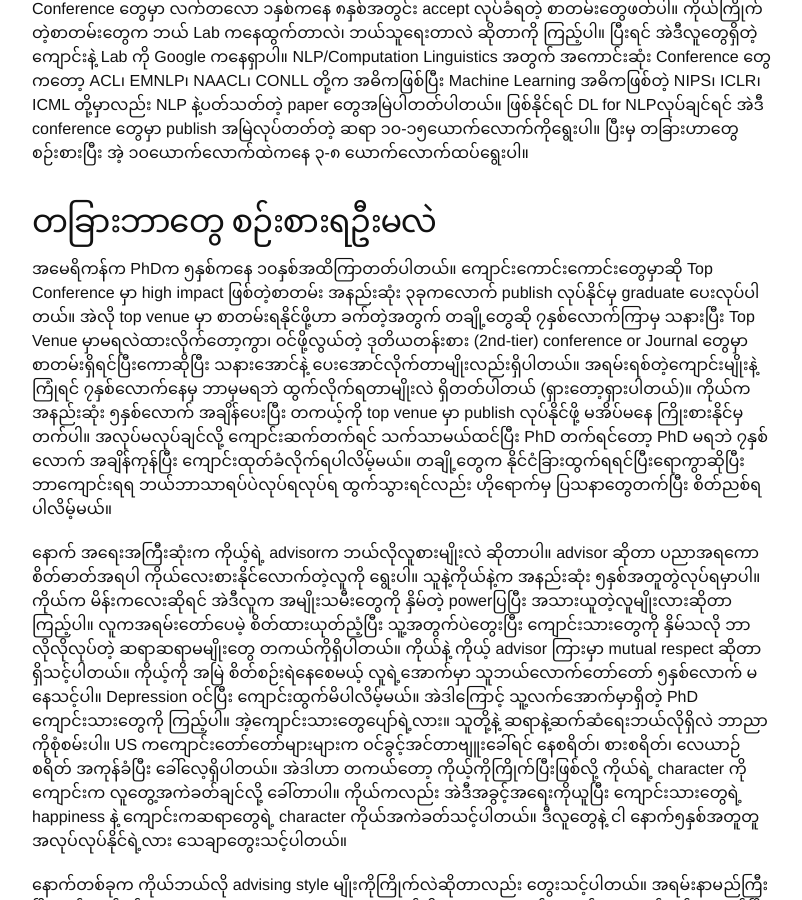
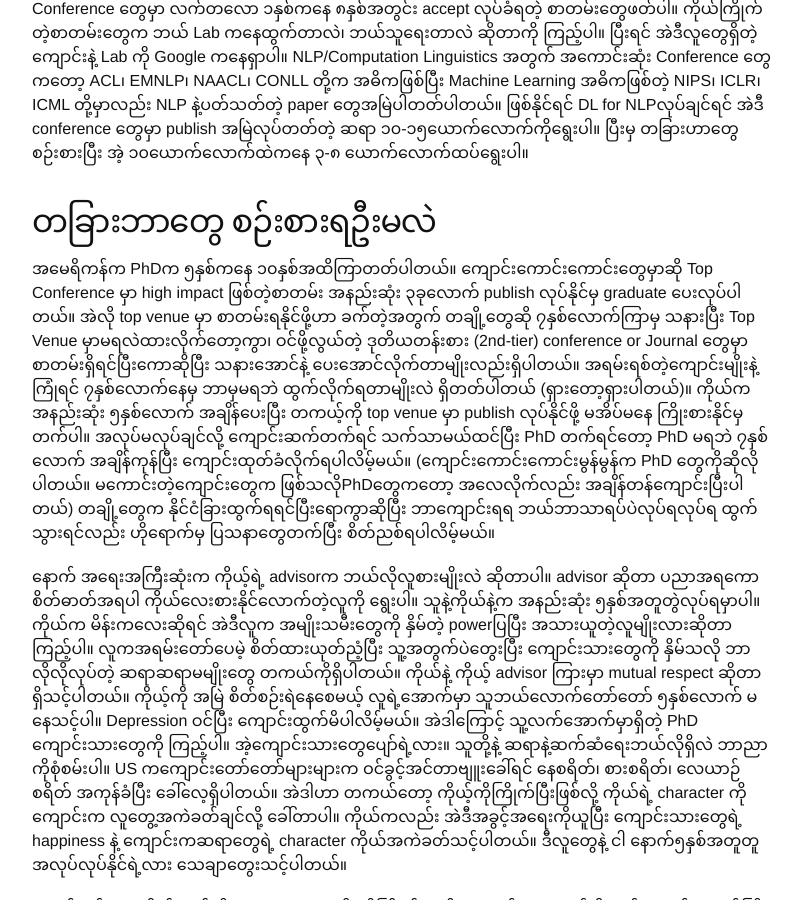
Before and after one commit to phu-pmh/logs, a Jekyll site: the page built from _posts/2017-10-14-PhD-application-tips.md, in a window 1280 px wide and 900 px high, scrolled down 1903 px. Shown: the whole window, without its empty margins (238-1040 px from the left). Built offline with Jekyll 4.4.1, drawn with Linux system fonts in a browser that asks for light colours; comment, search, counter and statistics services are not loaded.

Commit message:
Update 2017-10-14-PhD-application-tips.md

```diff
--- a/_posts/2017-10-14-PhD-application-tips.md
+++ b/_posts/2017-10-14-PhD-application-tips.md
@@ -28,7 +28,7 @@ mathjax: false
 အဲတော့ NLP လုပ်ချင်တဲ့လူတွေက NLP နဲ့ပတ်သတ်တဲ့ Top Conference တွေမှာ လက်တလော ၁နှစ်ကနေ ၈နှစ်အတွင်း accept လုပ်ခံရတဲ့ စာတမ်းတွေဖတ်ပါ။ ကိုယ်ကြိုက်တဲ့စာတမ်းတွေက ဘယ် Lab ကနေထွက်တာလဲ၊ ဘယ်သူရေးတာလဲ ဆိုတာကို ကြည့်ပါ။ ပြီးရင် အဲဒီလူတွေရှိတဲ့ ကျောင်းနဲ့ Lab ကို Google ကနေရှာပါ။ NLP/Computation Linguistics အတွက် အကောင်းဆုံး Conference တွေကတော့ ACL၊ EMNLP၊ NAACL၊ CONLL တို့က အဓိကဖြစ်ပြီး Machine Learning အဓိကဖြစ်တဲ့ NIPS၊ ICLR၊ ICML တို့မှာလည်း NLP နဲ့ပတ်သတ်တဲ့ paper တွေအမြဲပါတတ်ပါတယ်။ ဖြစ်နိုင်ရင် DL for NLPလုပ်ချင်ရင် အဲဒီ conference တွေမှာ publish အမြဲလုပ်တတ်တဲ့ ဆရာ ၁၀-၁၅ယောက်လောက်ကိုရွေးပါ။ ပြီးမှ တခြားဟာတွေစဉ်းစားပြီး အဲ့ ၁၀ယောက်လောက်ထဲကနေ ၃-၈ ယောက်လောက်ထပ်ရွေးပါ။
 
 ## တခြားဘာတွေ စဉ်းစားရဦးမလဲ
-အမေရိကန်က PhDက ၅နှစ်ကနေ ၁၀နှစ်အထိကြာတတ်ပါတယ်။ ကျောင်းကောင်းကောင်းတွေမှာဆို Top Conference မှာ high impact ဖြစ်တဲ့စာတမ်း အနည်းဆုံး ၃ခုကလောက် publish လုပ်နိုင်မှ graduate ပေးလုပ်ပါတယ်။ အဲလို top venue မှာ စာတမ်းရနိုင်ဖို့ဟာ ခက်တဲ့အတွက် တချို့တွေဆို ၇နှစ်လောက်ကြာမှ သနားပြီး Top Venue မှာမရလဲထားလိုက်တော့ကွာ၊ ဝင်ဖို့လွယ်တဲ့ ဒုတိယတန်းစား (2nd-tier) conference or Journal တွေမှာ စာတမ်းရှိရင်ပြီးကောဆိုပြီး သနားအောင်နဲ့ ပေးအောင်လိုက်တာမျိုးလည်းရှိပါတယ်။ အရမ်းရစ်တဲ့ကျောင်းမျိုးနဲ့ ကြုံရင် ၇နှစ်လောက်နေမှ ဘာမှမရဘဲ ထွက်လိုက်ရတာမျိုးလဲ ရှိတတ်ပါတယ် (ရှားတော့ရှားပါတယ်)။ ကိုယ်က အနည်းဆုံး ၅နှစ်လောက် အချိန်ပေးပြီး တကယ့်ကို top venue မှာ publish လုပ်နိုင်ဖို့ မအိပ်မနေ ကြိုးစားနိုင်မှ တက်ပါ။ အလုပ်မလုပ်ချင်လို့ ကျောင်းဆက်တက်ရင် သက်သာမယ်ထင်ပြီး PhD တက်ရင်တော့ PhD မရဘဲ ၇နှစ်လောက် အချိန်ကုန်ပြီး ကျောင်းထုတ်ခံလိုက်ရပါလိမ့်မယ်။ တချို့တွေက နိုင်ငံခြားထွက်ရရင်ပြီးရောကွာဆိုပြီး ဘာကျောင်းရရ ဘယ်ဘာသာရပ်ပဲလုပ်ရလုပ်ရ ထွက်သွားရင်လည်း ဟိုရောက်မှ ပြသနာတွေတက်ပြီး စိတ်ညစ်ရပါလိမ့်မယ်။
+အမေရိကန်က PhDက ၅နှစ်ကနေ ၁၀နှစ်အထိကြာတတ်ပါတယ်။ ကျောင်းကောင်းကောင်းတွေမှာဆို Top Conference မှာ high impact ဖြစ်တဲ့စာတမ်း အနည်းဆုံး ၃ခုလောက် publish လုပ်နိုင်မှ graduate ပေးလုပ်ပါတယ်။ အဲလို top venue မှာ စာတမ်းရနိုင်ဖို့ဟာ ခက်တဲ့အတွက် တချို့တွေဆို ၇နှစ်လောက်ကြာမှ သနားပြီး Top Venue မှာမရလဲထားလိုက်တော့ကွာ၊ ဝင်ဖို့လွယ်တဲ့ ဒုတိယတန်းစား (2nd-tier) conference or Journal တွေမှာ စာတမ်းရှိရင်ပြီးကောဆိုပြီး သနားအောင်နဲ့ ပေးအောင်လိုက်တာမျိုးလည်းရှိပါတယ်။ အရမ်းရစ်တဲ့ကျောင်းမျိုးနဲ့ ကြုံရင် ၇နှစ်လောက်နေမှ ဘာမှမရဘဲ ထွက်လိုက်ရတာမျိုးလဲ ရှိတတ်ပါတယ် (ရှားတော့ရှားပါတယ်)။ ကိုယ်က အနည်းဆုံး ၅နှစ်လောက် အချိန်ပေးပြီး တကယ့်ကို top venue မှာ publish လုပ်နိုင်ဖို့ မအိပ်မနေ ကြိုးစားနိုင်မှ တက်ပါ။ အလုပ်မလုပ်ချင်လို့ ကျောင်းဆက်တက်ရင် သက်သာမယ်ထင်ပြီး PhD တက်ရင်တော့ PhD မရဘဲ ၇နှစ်လောက် အချိန်ကုန်ပြီး ကျောင်းထုတ်ခံလိုက်ရပါလိမ့်မယ်။ (ကျောင်းကောင်းကောင်းမွန်မွန်က  PhD တွေကိုဆိုလိုပါတယ်။ မကောင်းတဲ့ကျောင်းတွေက ဖြစ်သလိုPhDတွေကတော့ အလေလိုက်လည်း အချိန်တန်ကျောင်းပြီးပါတယ်) တချို့တွေက နိုင်ငံခြားထွက်ရရင်ပြီးရောကွာဆိုပြီး ဘာကျောင်းရရ ဘယ်ဘာသာရပ်ပဲလုပ်ရလုပ်ရ ထွက်သွားရင်လည်း ဟိုရောက်မှ ပြသနာတွေတက်ပြီး စိတ်ညစ်ရပါလိမ့်မယ်။
 
 နောက် အရေးအကြီးဆုံးက ကိုယ့်ရဲ့ advisorက ဘယ်လိုလူစားမျိုးလဲ ဆိုတာပါ။ advisor ဆိုတာ ပညာအရကော စိတ်ဓာတ်အရပါ ကိုယ်လေးစားနိုင်လောက်တဲ့လူကို ရွေးပါ။ သူနဲ့ကိုယ်နဲ့က အနည်းဆုံး ၅နှစ်အတူတွဲလုပ်ရမှာပါ။ ကိုယ်က မိန်းကလေးဆိုရင် အဲဒီလူက အမျိုးသမီးတွေကို နှိမ်တဲ့ powerပြပြီး အသားယူတဲ့လူမျိုးလားဆိုတာကြည့်ပါ။ လူကအရမ်းတော်ပေမဲ့ စိတ်ထားယုတ်ညံ့ပြီး သူ့အတွက်ပဲတွေးပြီး ကျောင်းသားတွေကို နှိမ်သလို ဘာလိုလိုလုပ်တဲ့ ဆရာဆရာမမျိုးတွေ တကယ်ကိုရှိပါတယ်။ ကိုယ်နဲ့ ကိုယ့် advisor ကြားမှာ mutual respect ဆိုတာ ရှိသင့်ပါတယ်။ ကိုယ့်ကို အမြဲ စိတ်စဉ်းရဲနေစေမယ့် လူရဲ့အောက်မှာ သူဘယ်လောက်တော်တော် ၅နှစ်လောက် မနေသင့်ပါ။ Depression ဝင်ပြီး ကျောင်းထွက်မိပါလိမ့်မယ်။ အဲဒါကြောင့် သူ့လက်အောက်မှာရှိတဲ့ PhD ကျောင်းသားတွေကို ကြည့်ပါ။ အဲ့ကျောင်းသားတွေပျော်ရဲ့လား။ သူတို့နဲ့ ဆရာနဲ့ဆက်ဆံရေးဘယ်လိုရှိလဲ ဘာညာကိုစုံစမ်းပါ။ US ကကျောင်းတော်တော်များများက ဝင်ခွင့်အင်တာဗျူးခေါ်ရင် နေစရိတ်၊ စားစရိတ်၊ လေယာဉ်စရိတ် အကုန်ခံပြီး ခေါ်လေ့ရှိပါတယ်။ အဲဒါဟာ တကယ်တော့ ကိုယ့်ကိုကြိုက်ပြီးဖြစ်လို့ ကိုယ်ရဲ့ character ကို ကျောင်းက လူတွေ့အကဲခတ်ချင်လို့ ခေါ်တာပါ။ ကိုယ်ကလည်း အဲဒီအခွင့်အရေးကိုယူပြီး ကျောင်းသားတွေရဲ့ happiness နဲ့ ကျောင်းကဆရာတွေရဲ့ character ကိုယ်အကဲခတ်သင့်ပါတယ်။ ဒီလူတွေနဲ့ ငါ နောက်၅နှစ်အတူတူ အလုပ်လုပ်နိုင်ရဲ့လား သေချာတွေးသင့်ပါတယ်။
 
```
